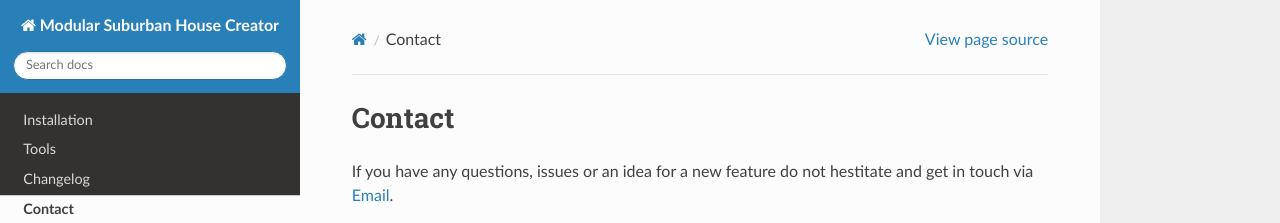
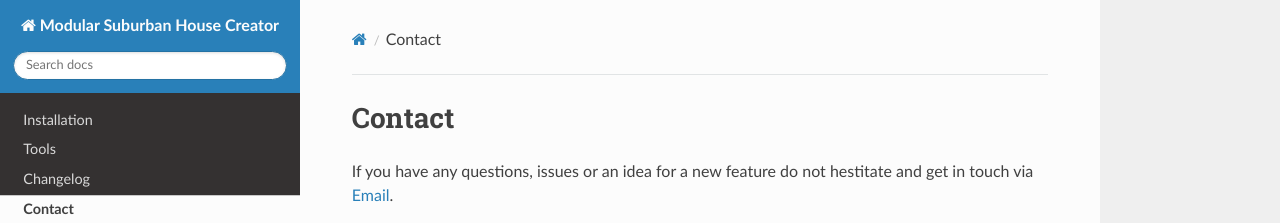
Before and after one commit to DjamelEddineX/Modular_Suburban_House_Creator_Docs, a Sphinx documentation site: the page built from docs/source/contact.rst, in a window 1280 px wide. Shown: the top 223 px of the page. Built offline with Sphinx 7.4.7 and the Read the Docs theme 3.1.0, drawn with Linux system fonts in a browser that asks for light colours.

Commit message:
Update conf.py

```diff
--- a/docs/source/conf.py
+++ b/docs/source/conf.py
@@ -22,6 +22,11 @@
 ]
 
 autosectionlabel_prefix_document = True
+html_show_sourcelink = False
+html_theme_options = {
+    "display_version": False,  # Hides version number
+    "version_dropdown": False, # Hides dropdown
+}
 
 intersphinx_mapping = {
     "python": ("https://docs.python.org/3/", None),
```
